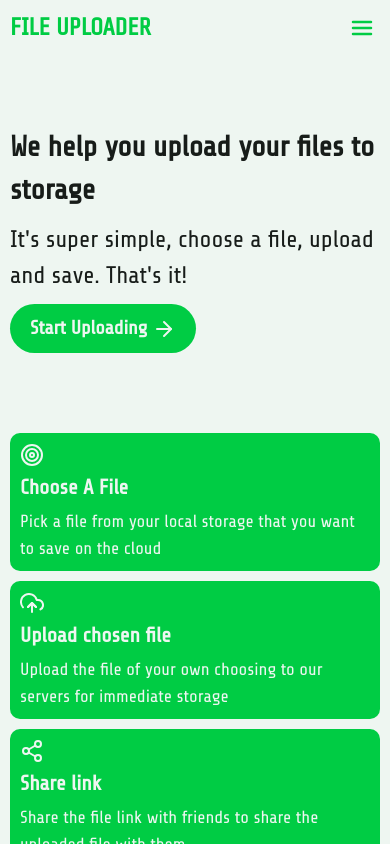
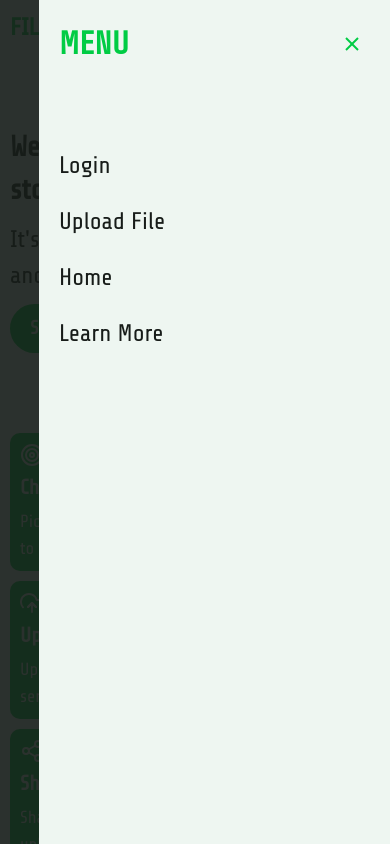
Before and after one commit to ulathincube/file-upload-client, a React (Vite) app: page / in a window 390 px wide. Both pictures are taken after a click on the button 362 px from the left and 28 px from the top of the page. Shown: the top 844 px of the page. Built offline with nearby package versions, Linux system fonts and the light colour scheme.

Commit message:
Feat: update useModal hook and ModalContext to use object data structure

```diff
--- a/index.html
+++ b/index.html
@@ -17,8 +17,8 @@
     <title>File Uploader</title>
   </head>
   <body>
+    <div id="root"></div>
     <div id="modal"></div>
-    <div id="root"></div>
     <script type="module" src="/src/main.jsx"></script>
   </body>
 </html>
--- a/src/App.jsx
+++ b/src/App.jsx
@@ -1,5 +1,5 @@
 import { BrowserRouter as Router, Routes, Route } from "react-router";
-import Home from './pages/Home'
+import Home from "./pages/Home";
 import Login from "./pages/Login";
 import Register from "./pages/Register";
 import Uploads from "./pages/Uploads";
@@ -12,13 +12,14 @@ import AuthContext from "./context/AuthContext";
 import Protected from "./components/Protected";
 import NotificationContext from "./context/NotificationContext";
 import ModalContext from "./context/ModalContext";
-import { useState } from "react";
+import { useState, useEffect } from "react";
 import Notification from "./components/Notification";
 import Error from "./components/Error";
 import useLocalStorage from "./hooks/useLocalStorage";
+import MobileMenu from "./components/MobileMenu";
+import Modal from "./components/Modal";
 
-import { createPortal } from "react-dom";
-import Modal from "./components/Modal";
+const container = document.querySelector("#modal");
 
 function App() {
   const queryClient = new QueryClient();
@@ -27,8 +28,26 @@ function App() {
 
   const [showModal, setShowModal] = useState(false);
 
-  const onToggleShowModal = () => {
-    setShowModal(!showModal);
+  useEffect(() => {
+    if (showModal) {
+      container.style.visibility = "visible";
+      container.style.pointerEvents = "all";
+      container.style.display = "flex";
+    }
+
+    return () => {
+      container.style.visibility = "hidden";
+      container.style.pointerEvents = "none";
+      container.style.display = "none";
+    };
+  }, [showModal]);
+
+  const onShowModal = () => {
+    setShowModal(true);
+  };
+
+  const onHideModal = () => {
+    setShowModal(false);
   };
 
   const loginUser = (userObject) => {
@@ -42,7 +61,7 @@ function App() {
 
   return (
     <AuthContext value={{ user, loginUser }}>
-      <ModalContext value={[showModal, onToggleShowModal]}>
+      <ModalContext value={{ showModal, onShowModal, onHideModal }}>
         <NotificationContext
           value={{
             message,
@@ -52,8 +71,7 @@ function App() {
           <QueryClientProvider client={queryClient}>
             <Notification />
             <Router>
-              {showModal &&
-                createPortal(<Modal />, document.getElementById("root"))}
+              {showModal && <MobileMenu />}
               <Routes>
                 <Route path="/" element={<Home />} />
                 <Route path="login" element={<Login />} />
--- a/src/components/Header/Header.jsx
+++ b/src/components/Header/Header.jsx
@@ -14,7 +14,7 @@ function Header() {
   const { createNotificationMessage } = useNotification();
 
   const [, setUserStore] = useLocalStorage("user", null);
-  const [, toggleModal] = useModal();
+  const { onShowModal } = useModal();
 
   const logoutUserHandler = async () => {
     try {
@@ -28,10 +28,6 @@ function Header() {
     } catch (error) {
       createNotificationMessage(error);
     }
-  };
-
-  const onShowModal = () => {
-    toggleModal();
   };
 
   return (
@@ -55,15 +51,15 @@ function Header() {
               Upload File
             </Link>
           </li>
-          <li className={styles.menu}>
+          {/* <li className={styles.menu}>
             <Button onClick={onShowModal} className={styles.open}>
               <span className="material-symbols-outlined">dehaze</span>
             </Button>
-          </li>
+          </li> */}
         </ul>
       </nav>
       <div className={styles.menu}>
-        <button className={styles.action}>
+        <button onClick={onShowModal} className={styles.action}>
           <svg
             xmlns="http://www.w3.org/2000/svg"
             width="24"
--- a/src/components/MobileMenu/MobileMenu.jsx
+++ b/src/components/MobileMenu/MobileMenu.jsx
@@ -0,0 +1,63 @@
+import styles from "./MobileMenu.module.css";
+import { Link } from "react-router";
+import { createPortal } from "react-dom";
+import useModal from "../../hooks/useModal";
+const container = document.querySelector("#modal");
+
+function MobileMenu() {
+  const { onHideModal } = useModal();
+
+  return createPortal(
+    <main className={styles.wrapper}>
+      <div className={styles.overlay}>
+        <section className={styles.modal}>
+          <article className={styles.details}>
+            <h3 className={styles.title}>Menu</h3>
+            <button onClick={onHideModal} className={styles.action}>
+              <svg
+                xmlns="http://www.w3.org/2000/svg"
+                width="24"
+                height="24"
+                viewBox="0 0 24 24"
+                fill="none"
+                stroke="currentColor"
+                strokeWidth="2"
+                strokeWnecap="round"
+                strokeLinejoin="round"
+                className={styles.icon}
+              >
+                <line x1="18" y1="6" x2="6" y2="18"></line>
+                <line x1="6" y1="6" x2="18" y2="18"></line>
+              </svg>
+            </button>
+          </article>
+          <ul className={styles.list}>
+            <li className={styles.item}>
+              <Link to="/" className={styles.link}>
+                Login
+              </Link>
+            </li>
+            <li className={styles.item}>
+              <Link to="/" className={styles.link}>
+                Upload File
+              </Link>
+            </li>
+            <li className={styles.item}>
+              <Link to="/" className={styles.link}>
+                Home
+              </Link>
+            </li>
+            <li className={styles.item}>
+              <Link to="/" className={styles.link}>
+                Learn More
+              </Link>
+            </li>
+          </ul>
+        </section>
+      </div>
+    </main>,
+    container,
+  );
+}
+
+export default MobileMenu;
--- a/src/components/MobileMenu/MobileMenu.module.css
+++ b/src/components/MobileMenu/MobileMenu.module.css
@@ -0,0 +1,86 @@
+.wrapper {
+  flex: 1;
+  display: flex;
+  flex-direction: column;
+  width: 100%;
+}
+
+.overlay {
+  display: flex;
+  flex-direction: column;
+  flex: 1;
+  width: 100%;
+  background-color: var(--overlay);
+  position: relative;
+}
+
+.modal {
+  background-color: var(--white);
+  font-size: var(--font-size-medium);
+  flex: 1;
+  width: 90%;
+  height: 100%;
+  padding: var(--spacing-20);
+  position: absolute;
+  right: 0;
+  top: 0;
+  animation: move-in 1000ms ease-out both;
+  animation-delay: 150ms;
+}
+
+.details {
+  padding-bottom: var(--spacing-80);
+  display: flex;
+  align-items: center;
+  justify-content: space-between;
+}
+
+.title {
+  text-transform: uppercase;
+  font-size: var(--font-size-large);
+  font-weight: var(--font-weight-bold);
+  color: var(--theme-color);
+}
+
+.list {
+  list-style: none;
+  display: flex;
+  flex-direction: column;
+  gap: var(--spacing-20);
+}
+
+.link:link,
+.link:visited {
+  color: var(--text-color);
+
+  text-decoration: none;
+}
+
+.action {
+  background-color: transparent;
+  border: none;
+}
+
+.icon {
+  width: var(--icon-size);
+  height: var(--icon-size);
+  color: var(--theme-color);
+}
+
+@keyframes move-in {
+  from {
+    transform: translateX(100%);
+  }
+  to {
+    transform: translateX(0);
+  }
+}
+
+@keyframes move-out {
+  from {
+    transform: translateX(0);
+  }
+  to {
+    transform: translateX(100%);
+  }
+}
--- a/src/components/MobileMenu/index.js
+++ b/src/components/MobileMenu/index.js
@@ -0,0 +1 @@
+export { default } from "./MobileMenu";
--- a/src/hooks/useModal.js
+++ b/src/hooks/useModal.js
@@ -2,8 +2,7 @@ import { useContext } from "react";
 import ModalContext from "../context/ModalContext";
 
 function useModal() {
-  const modalContext = useContext(ModalContext);
-  return modalContext;
+  return useContext(ModalContext);
 }
 
 export default useModal;
--- a/src/index.css
+++ b/src/index.css
@@ -77,10 +77,25 @@ h6 {
   isolation: isolate;
 }
 
-#root {
+#root,
+#modal {
   display: flex;
   flex-direction: column;
-  min-height: 100vh;
+  min-height: 100%;
+}
+
+#modal {
+  position: absolute;
+  top: 0;
+  left: 0;
+  display: none;
+  visibility: hidden;
+  pointer-events: none;
+  width: 100%;
+}
+
+body {
+  position: relative;
 }
 
 /*  11. Material Icons */
@@ -116,7 +131,7 @@ ol {
   --white: hsl(140deg 30% 95%);
   --link-color: hsl(170deg 100% 40%);
   --gray: hsl(140deg 10% 80%);
-
+  --overlay: hsl(140deg 10% 10% / 0.9);
   --spacing-5: 5px;
   --spacing-10: 10px;
   --spacing-20: 20px;
```
